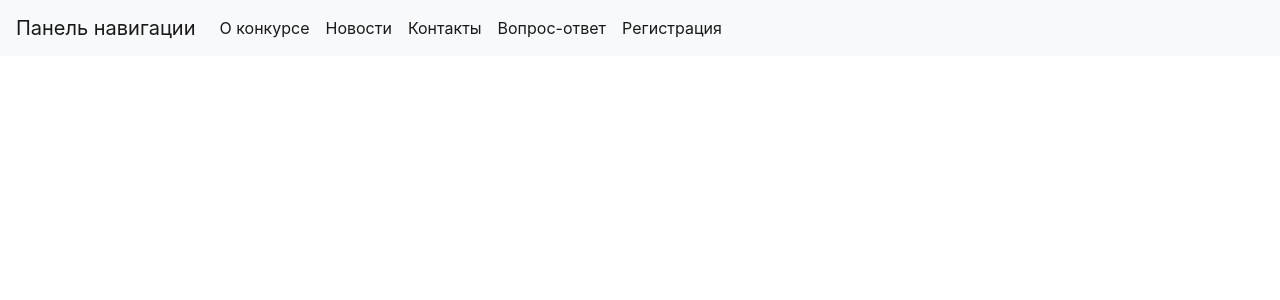
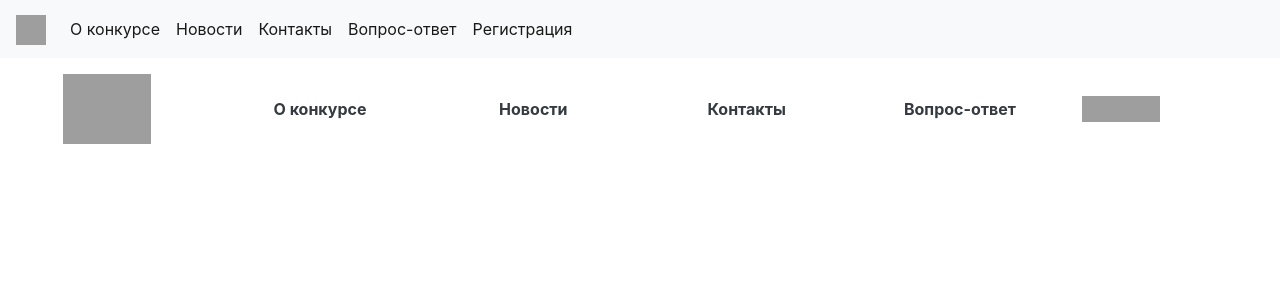
Before and after one commit to BrolAWE/StudentSG, a Django app: page /about/ in a window 1280 px wide. Shown: the top 300 px of the page. Run offline with Django 3.2, Linux system fonts and the light colour scheme; some libraries are stand-ins or nearby versions; grey boxes are pictures that could not be loaded.

Commit message:
Добавлены шапка и футер

```diff
--- a/templates/base/base.html
+++ b/templates/base/base.html
@@ -10,7 +10,9 @@
 <body>
 
 <nav class="navbar navbar-expand-lg navbar-light bg-light">
-    <a class="navbar-brand" href="#">Панель навигации</a>
+    <a class="navbar-brand" href="{% url "index" %}">
+        <img src="{% static "img/logo_text_1.svg" %}" width="30" height="30" alt="">
+    </a>
     <button class="navbar-toggler" type="button" data-toggle="collapse" data-target="#navbarNavDropdown"
             aria-controls="navbarNavDropdown" aria-expanded="false" aria-label="Переключатель навигации">
         <span class="navbar-toggler-icon"></span>
@@ -18,19 +20,19 @@
     <div class="collapse navbar-collapse" id="navbarNavDropdown">
         <ul class="navbar-nav">
             <li class="nav-item active">
-                <a class="nav-link" href="#">О конкурсе</a>
+                <a class="nav-link" href="{% url "about" %}">О конкурсе</a>
             </li>
             <li class="nav-item active">
-                <a class="nav-link" href="#">Новости</a>
+                <a class="nav-link" href="{% url "news" %}">Новости</a>
             </li>
             <li class="nav-item active">
-                <a class="nav-link" href="#">Контакты</a>
+                <a class="nav-link" href="{% url "contacts" %}">Контакты</a>
             </li>
             <li class="nav-item active">
-                <a class="nav-link" href="#">Вопрос-ответ</a>
+                <a class="nav-link" href="{% url "questions" %}">Вопрос-ответ</a>
             </li>
             <li class="nav-item active">
-                <a class="nav-link" href="#">Регистрация</a>
+                <a class="nav-link" href="{% url "registration" %}">Регистрация</a>
             </li>
         </ul>
     </div>
@@ -38,6 +40,65 @@
 
 {% block content %}{% endblock %}
 
+<!-- Подвал -->
+<footer class="page-footer mt-3 footer-font font-weight-bold">
+
+    <!-- Footer Elements -->
+    <div class="container-fluid">
+
+        <div class="row text-center d-flex justify-content-between align-items-center">
+            <div class="col-lg-2 col-md-12">
+                <img src="{% static 'img/logo_text_1.svg' %}" width="88" height="70"
+                     class="d-inline-block align-top"
+                     alt="">
+            </div>
+            <div class="col-lg-2 col-md-12 pt-lg-0 pt-3">
+                <a class="mx-3 text-dark" role="button" href="{% url "about"%}">
+                    О конкурсе
+                </a>
+            </div>
+            <div class="col-lg-2 col-md-12 pt-lg-0 pt-3">
+                <a class="mx-3 text-dark" role="button" href="{% url "news"%}">
+                    Новости
+                </a>
+            </div>
+            <div class="col-lg-2 col-md-12 pt-lg-0 pt-3">
+                <a class="mx-3 text-dark" role="button" href="{% url "contacts"%}">
+                    Контакты
+                </a>
+            </div>
+            <div class="col-lg-2 col-md-12 pt-lg-0 pt-3">
+                <a class="mx-3 text-dark" role="button" href="{% url "questions"%}">
+                    Вопрос-ответ
+                </a>
+            </div>
+            <div class="col-lg-2 col-12 pt-3">
+                <ul class="list-unstyled d-flex justify-content-lg-start justify-content-center">
+                    <li>
+                        <a class="mx-0" role="button" href="https://vk.com/rucolor2020"><img
+                                src="{% static 'img/vk.svg' %}" width="26" height="26"
+                                alt=""></a>
+                    </li>
+                    <li>
+                        <a class="mx-0" role="button" href="https://www.facebook.com/rucolor2020/"><img
+                                src="{% static 'img/instagram.svg' %}" width="26" height="26"
+                                alt=""></a>
+                    </li>
+                    <li>
+                        <a class="mx-0" role="button" href="https://www.facebook.com/rucolor2020/"><img
+                                src="{% static 'img/facebook.svg' %}" width="26" height="26"
+                                alt=""></a>
+                    </li>
+                </ul>
+            </div>
+
+        </div>
+    </div>
+    <!-- Footer Elements -->
+
+</footer>
+<!-- Конец подвала -->
+
 <script src="{% static "jquery/jquery-3.5.1.min.js" %}"></script>
 <script src="{% static "bootstrap/js/bootstrap.js" %}"></script>
 
```
Also changed, not shown: 3 other files.
